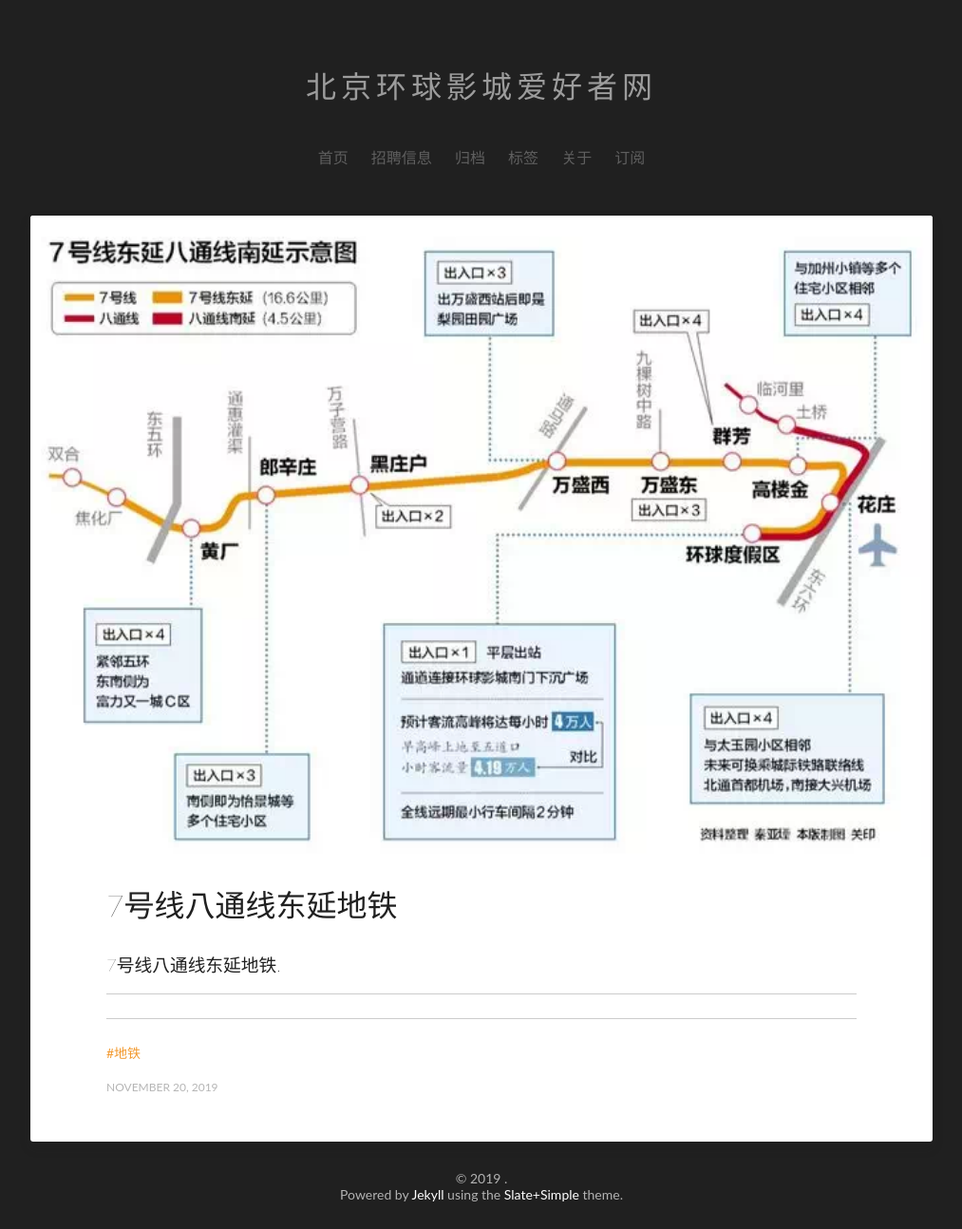
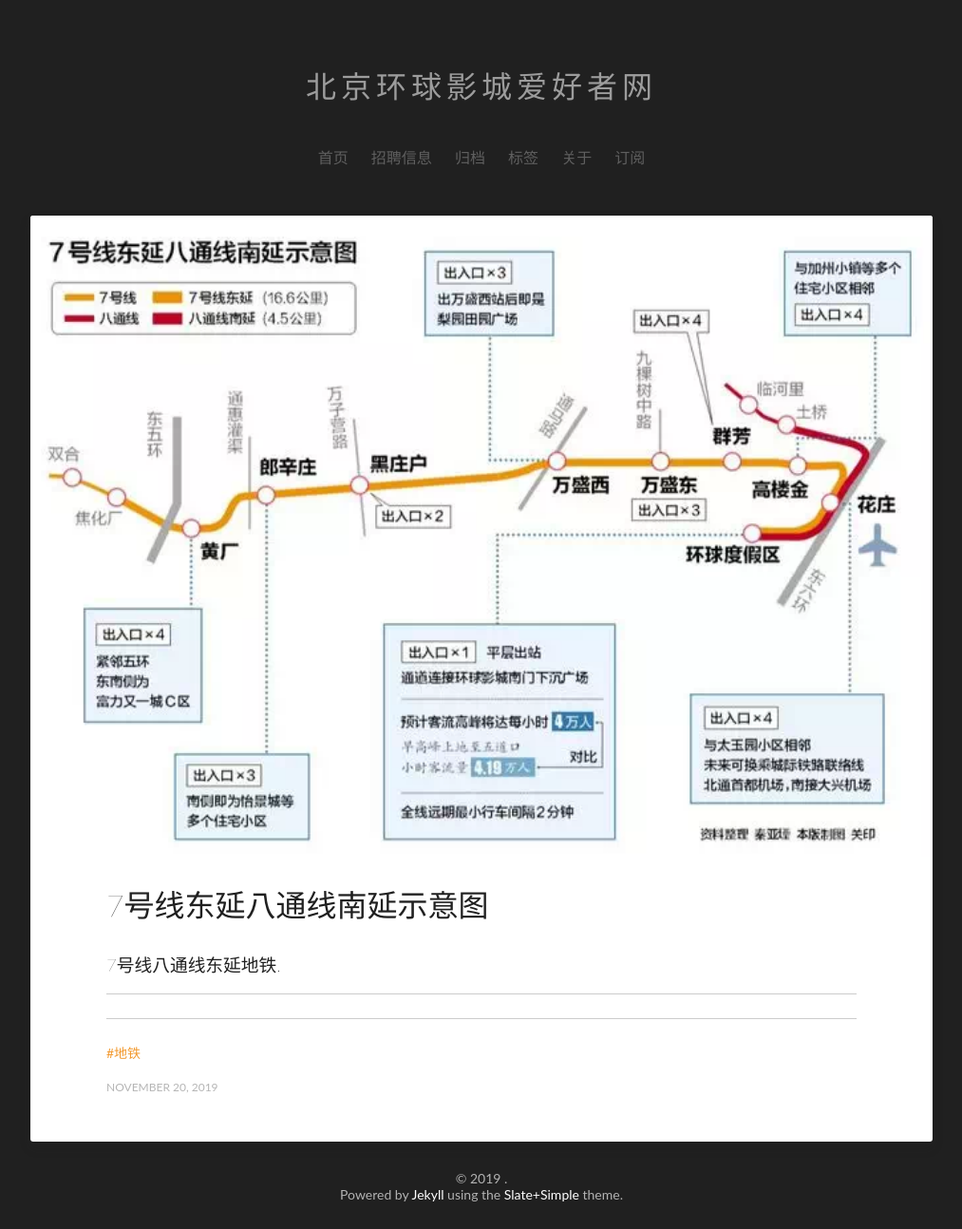
Before and after one commit to shengnoah/huanqiu, a Jekyll site: the page built from _posts/2019-12-02-line-7.md, in a window 1280 px wide. Shown: the whole page at 95% size, without its empty margins (133-1146 px from the left). Built offline with Jekyll 4.4.1, drawn with Linux system fonts in a browser that asks for light colours; comment, search, counter and statistics services are not loaded.

Commit message:
"七号线"

```diff
--- a/_posts/2019-12-02-line-7.md
+++ b/_posts/2019-12-02-line-7.md
@@ -1,7 +1,7 @@
 ---
 layout: post
 categories: posts
-title: 7号线八通线东延地铁
+title: 7号线东延八通线南延示意图
 subtitle: 7号线八通线东延地铁.
 featured-image: /images/7line.png
 tags: [地铁]
```
